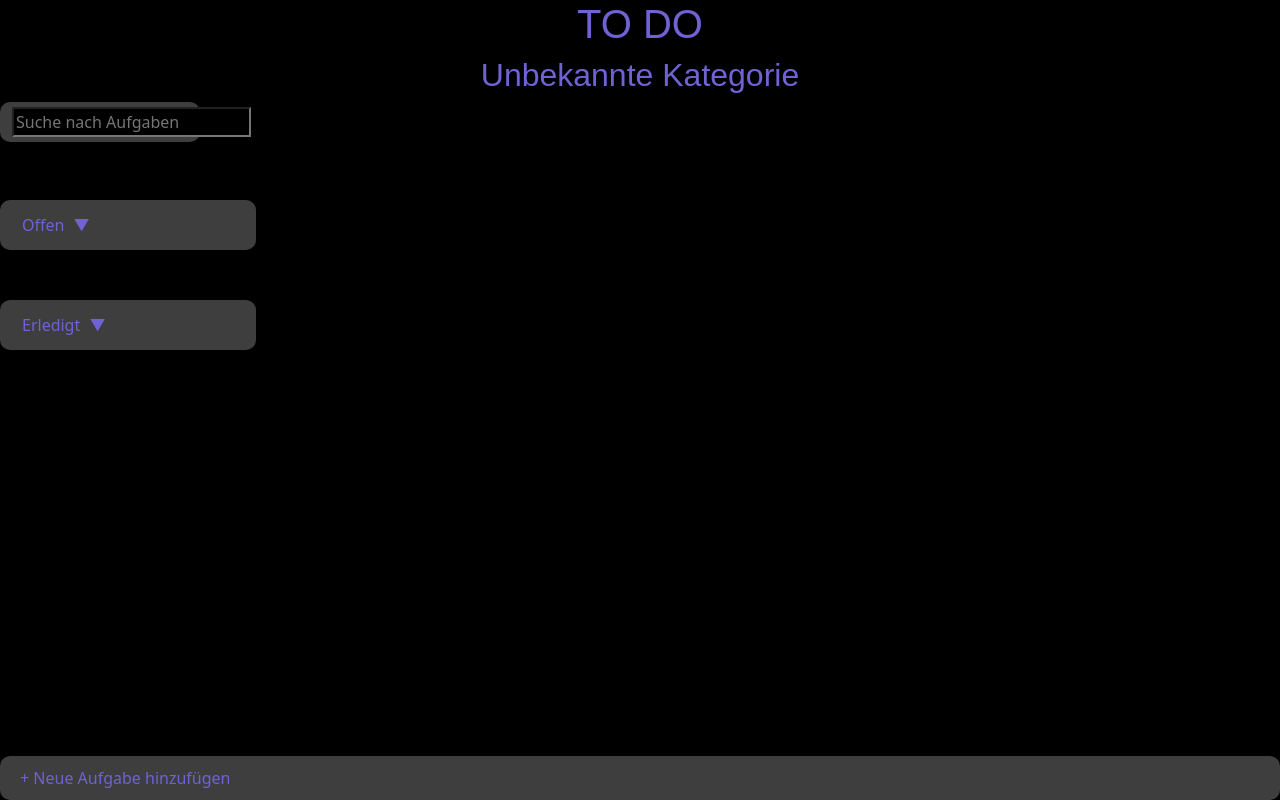
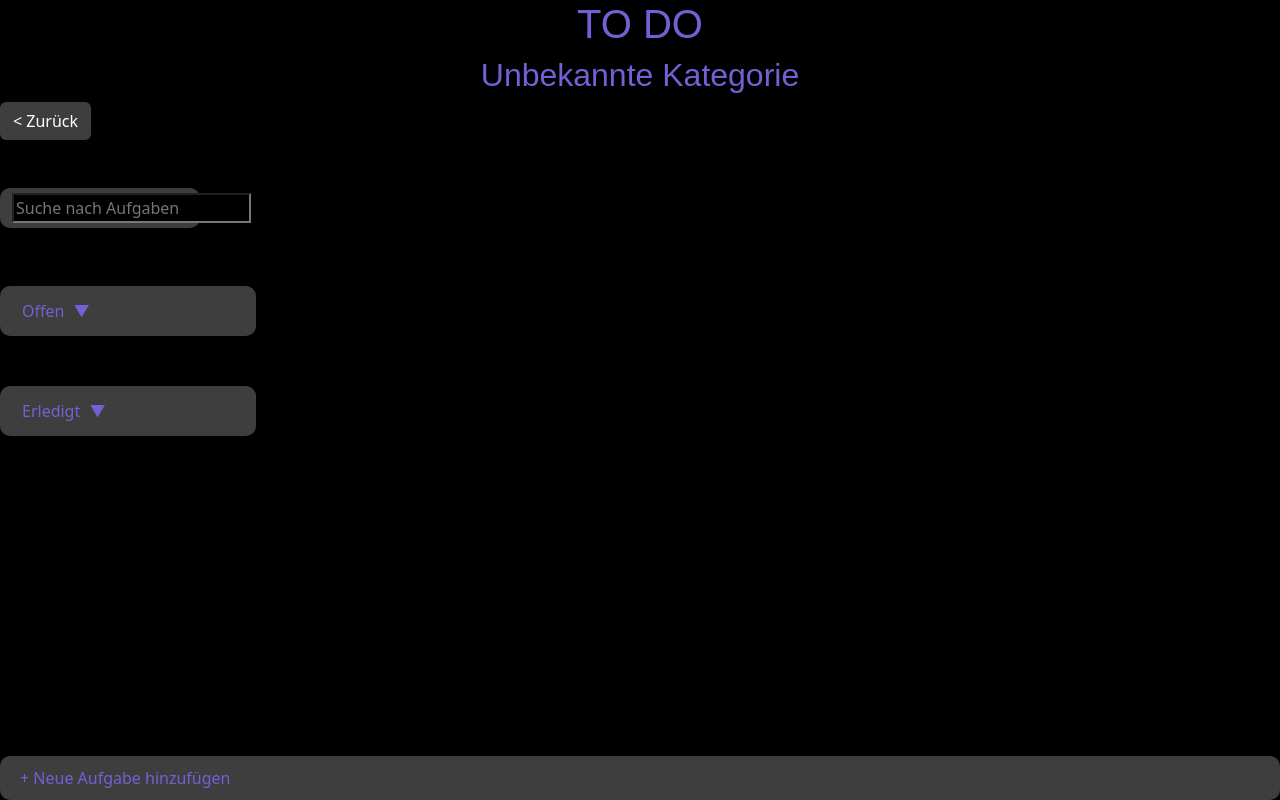
Before and after one commit to MarioB06/vue_todo, a Vue app in the folder todo/: page /task/1 in a window 1280 px wide. Built offline with nearby package versions, Linux system fonts and the light colour scheme.

Commit message:
goBack Button

```diff
--- a/todo/src/components/Task.vue
+++ b/todo/src/components/Task.vue
@@ -74,6 +74,9 @@ export default {
         this.newTask = "";
       }
     },
+    goBack() {
+        this.$router.go(-1)
+      },
     toggleOpenTasks() {
       this.showOpenTasks = !this.showOpenTasks;
     },
@@ -91,6 +94,13 @@ export default {
       <h1>TO DO</h1>
       <h2>{{ category }}</h2>
     </div>
+
+    <div>
+  <button @click="goBack" class="btn btn-" style="background-color: #3e3e3e; color: white;"> &lt; Zurück </button>
+</div>
+
+    <br />
+    <br />
 
     <div class="searchbar">
       <input
```
